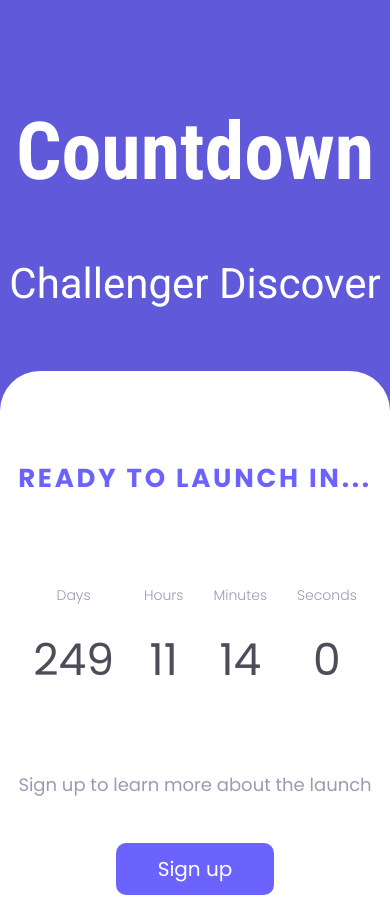
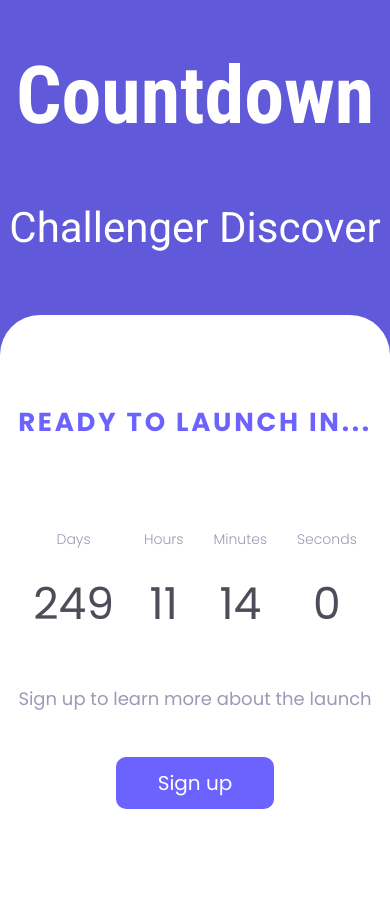
Before and after one commit to Ha3apbl4/Countdown, a plain HTML site: page index.html in a window 390 px wide. Shown: the top 898 px of the page. Drawn offline with Linux system fonts and the light colour scheme.

Commit message:
Update style.css
Оптимізація padding, margin

```diff
--- a/css/style.css
+++ b/css/style.css
@@ -154,6 +154,7 @@ body {
 }
 @media (max-width: 425px) {
 	.header__title {
+		margin: 12px 0 8px;
 		font-size: 80px;
 		margin-bottom: 0;
 	}
@@ -170,7 +171,7 @@ body {
 		align-items: center;
 	}
 	.counting__item-box {
-		padding: 0 0 60px;
+		padding: 0 0 30px;
 	}
 	.main__title {
 		font-size: 24px;
```
